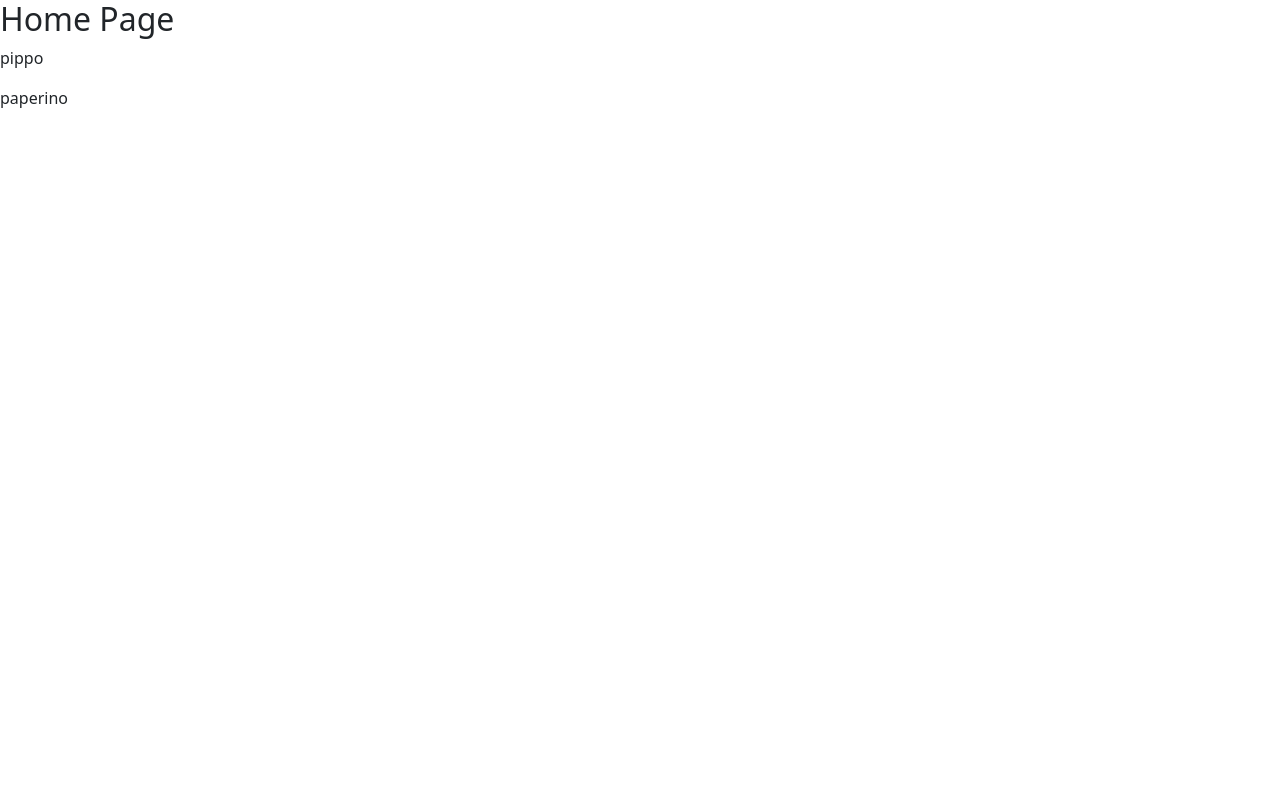
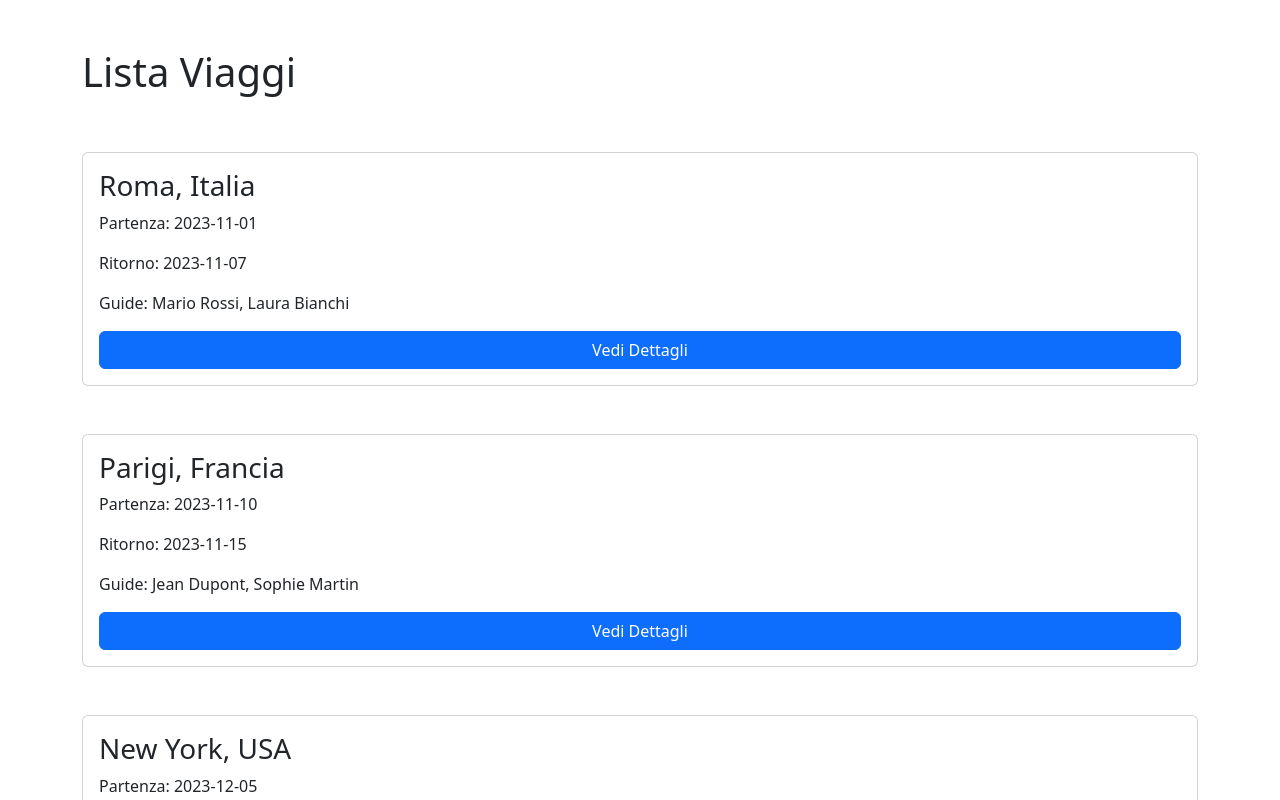
Before and after one commit to AlessandroSottosanti/bool-travels, a React (Vite) app: page / in a window 1280 px wide. Shown: the top 800 px of the page. Built offline with nearby package versions, Linux system fonts and the light colour scheme.

Commit message:
feat: HomePage

```diff
--- a/src/pages/HomePage.jsx
+++ b/src/pages/HomePage.jsx
@@ -1,11 +1,46 @@
+import React, { useState } from "react";
+import { viaggi } from "../data/viaggi.js";
+
 const HomePage = () => {
+    const [viaggioSelezionato, setViaggioSelezionato] = useState(null);
+
     return (
-        <>
-        <h2>Home Page</h2>
-        <p>pippo</p>
-        <p>paperino</p>
-        </>
-    )
-}
+        <div>
+            {!viaggioSelezionato ? (
+                <div className="container d-flex flex-column gap-5 my-5">
+                    <h1>Lista Viaggi</h1>
+
+                    {viaggi.map((viaggio, index) => (
+                        <div key={index} className="card p-3 d-flex">
+                            <h3>{viaggio.destinazione}</h3>
+                            <p>Partenza: {viaggio.dataPartenza}</p>
+                            <p>Ritorno: {viaggio.dataRitorno}</p>
+                            <p>Guide: {viaggio.guide.join(", ")}</p>
+                            <button className="btn btn-primary" onClick={() => setViaggioSelezionato(viaggio)}>
+                                Vedi Dettagli
+                            </button>
+                        </div>
+                    ))}
+                </div>
+            ) : (
+                <div>
+                    <button onClick={() => setViaggioSelezionato(null)}>Torna Indietro</button>
+                    <h2>{viaggioSelezionato.destinazione}</h2>
+                    <p>Partenza: {viaggioSelezionato.dataPartenza}</p>
+                    <p>Ritorno: {viaggioSelezionato.dataRitorno}</p>
+                    <p>Guide: {viaggioSelezionato.guide.join(", ")}</p>
+                    <h3>Lista Viaggiatori</h3>
+                    <ul>
+                        {viaggioSelezionato.viaggiatori.map((viaggiatore, index) => (
+                            <li key={index}>
+                                {viaggiatore.nome} {viaggiatore.cognome} - {viaggiatore.mail} - {viaggiatore.telefono}
+                            </li>
+                        ))}
+                    </ul>
+                </div>
+            )}
+        </div>
+    );
+};
 
 export default HomePage;
```
